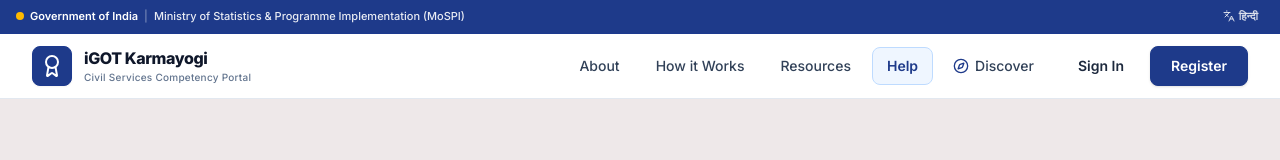
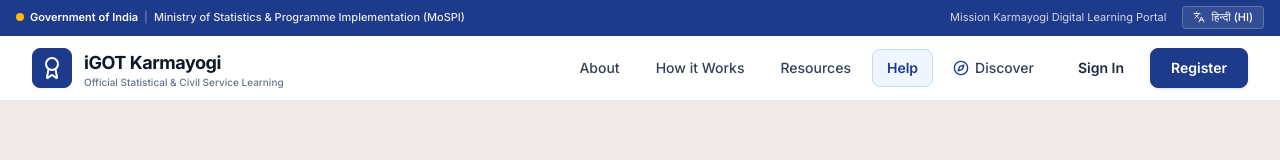
Before and after one commit to arnavbisht141/iGotKarmayogi, a Next.js app in the folder frontend/: page / in a window 1280 px wide. Shown: the top 160 px of the page. Built offline with nearby package versions, Linux system fonts and the light colour scheme; no server answers.

Commit message:
refine navbar brand and ribbon

```diff
--- a/frontend/src/components/shared/Navbar.tsx
+++ b/frontend/src/components/shared/Navbar.tsx
@@ -150,13 +150,14 @@
             <span className="text-white/40">|</span>
             <span className="text-white/90">Ministry of Statistics &amp; Programme Implementation (MoSPI)</span>
           </div>
-          <div className="ml-auto flex items-center gap-3 text-[11px] text-white/80">
+          <div className="ml-auto flex items-center gap-4 text-[11px]">
+            <span className="hidden md:inline text-white/80">Mission Karmayogi Digital Learning Portal</span>
             <button
               onClick={toggleLanguage}
-              className="flex items-center gap-1 hover:text-white transition-colors cursor-pointer px-1.5 py-0.5 rounded"
+              className="flex items-center gap-1.5 text-white hover:text-white font-medium bg-white/10 hover:bg-white/20 px-2.5 py-0.5 rounded cursor-pointer transition-colors border border-white/20"
             >
-              <Languages className="h-3 w-3" />
-              <span className="font-semibold uppercase">{language === "en" ? "हिन्दी" : "English"}</span>
+              <Languages className="h-3 w-3 text-white/90" />
+              <span>{language === "en" ? "हिन्दी (HI)" : "English (EN)"}</span>
             </button>
           </div>
         </div>
@@ -180,13 +181,13 @@
             <Award className="h-6 w-6" />
           </div>
           <div>
-            <div className="flex items-center gap-2">
-              <span className="font-extrabold text-base tracking-tight text-[#0F172A] group-hover:text-[#1E3A8A] transition-colors">
-                iGOT Karmayogi
+            <div className="flex items-center gap-1.5">
+              <span className="text-lg font-bold text-[#0F172A] tracking-tight group-hover:text-[#1E3A8A] transition-colors">
+                {t("nav.brand")}
               </span>
             </div>
-            <p className="text-[10px] text-slate-500 font-medium tracking-wide">
-              Civil Services Competency Portal
+            <p className="text-[10px] text-slate-500 font-medium leading-none">
+              {t("nav.subBrand")}
             </p>
           </div>
         </Link>
```
